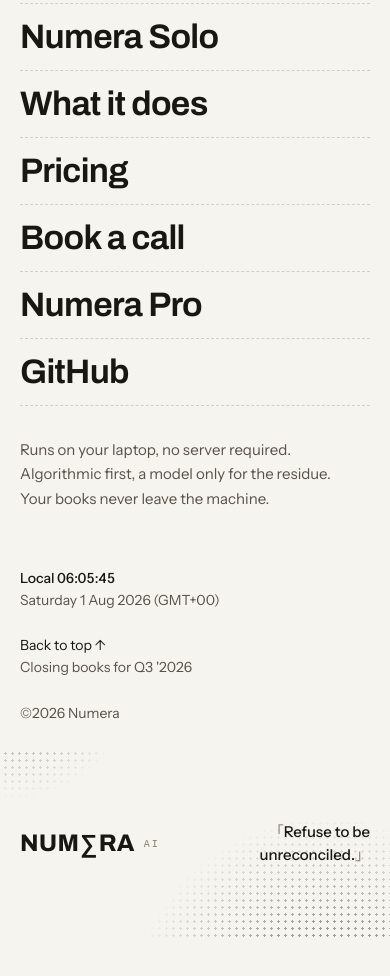
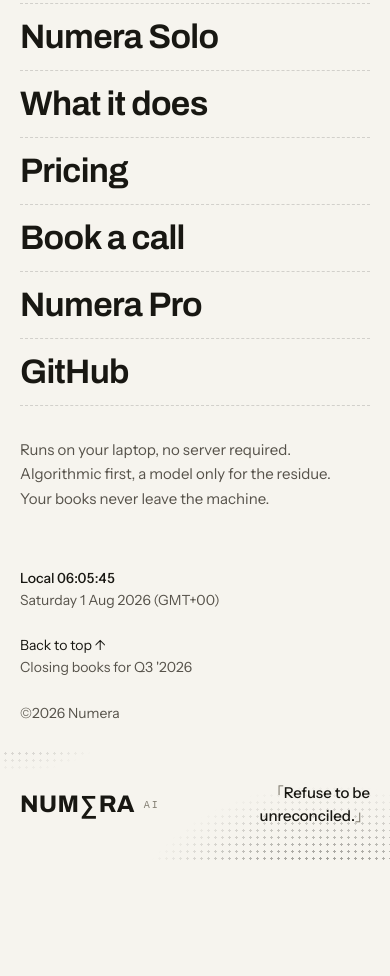
Before and after one commit to anishfyi/numera, a plain HTML site: page docs/index.html in a window 390 px wide. Shown: the part 5021-5997 px from the top of the page. After the commit the page ends 5929 px from the top, so only its background shows below. Drawn offline with Linux system fonts and the light colour scheme; a web font is replaced by a local one.

Commit message:
fix(footer): drop the dead space under the halftone block (#14)
The halftone strip was a fixed 240px box with vertically centred content, so roughly 100px of it was empty dotted texture below the wordmark. 132px desktop, 112px mobile keeps the corner bleed the mask was designed for without the gap. Shared CSS, so both Solo and Pro tighten together.

Co-authored-by: kestrel-cli <kestrel-cli@users.noreply.github.com>

```diff
--- a/docs/numera.css
+++ b/docs/numera.css
@@ -797,7 +797,7 @@
 .foot-meta .center a{ color:var(--text); }
 .foot-meta .right{ font-size:14px; color:var(--text-2); }
 @media (max-width:640px){ .foot-meta{ flex-direction:column; align-items:flex-start; } .foot-meta .center{ text-align:left; } }
-.halftone{ position:relative; height:240px; overflow:hidden;
+.halftone{ position:relative; height:132px; overflow:hidden;
   display:flex; align-items:center; justify-content:space-between;
   padding:0 var(--gutter); gap:var(--s4); }
 .halftone::before{ content:""; position:absolute; inset:-40px;
@@ -810,7 +810,7 @@
 .halftone .wordmark, .halftone .quote{ position:relative; z-index:1; }
 .halftone .quote{ font-size:clamp(15px, 2vw, 21px); font-weight:500; text-align:right; }
 .halftone .quote .bracket{ color:var(--text-3); font-weight:400; }
-@media (max-width:640px){ .halftone{ height:190px; } }
+@media (max-width:640px){ .halftone{ height:112px; } }
 
 /* hero/nirvana svg animation hooks */
 .spark{ animation:pulse 2.2s ease-in-out infinite; }
```
